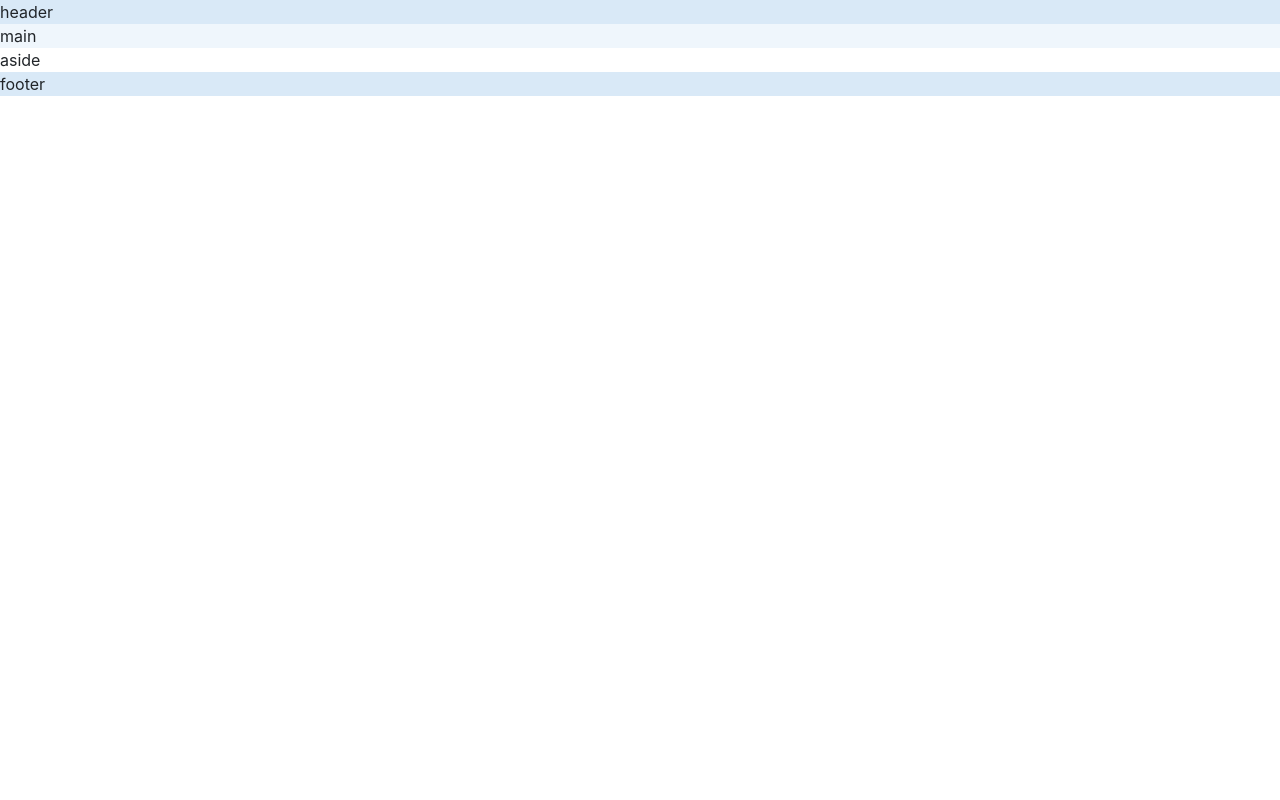
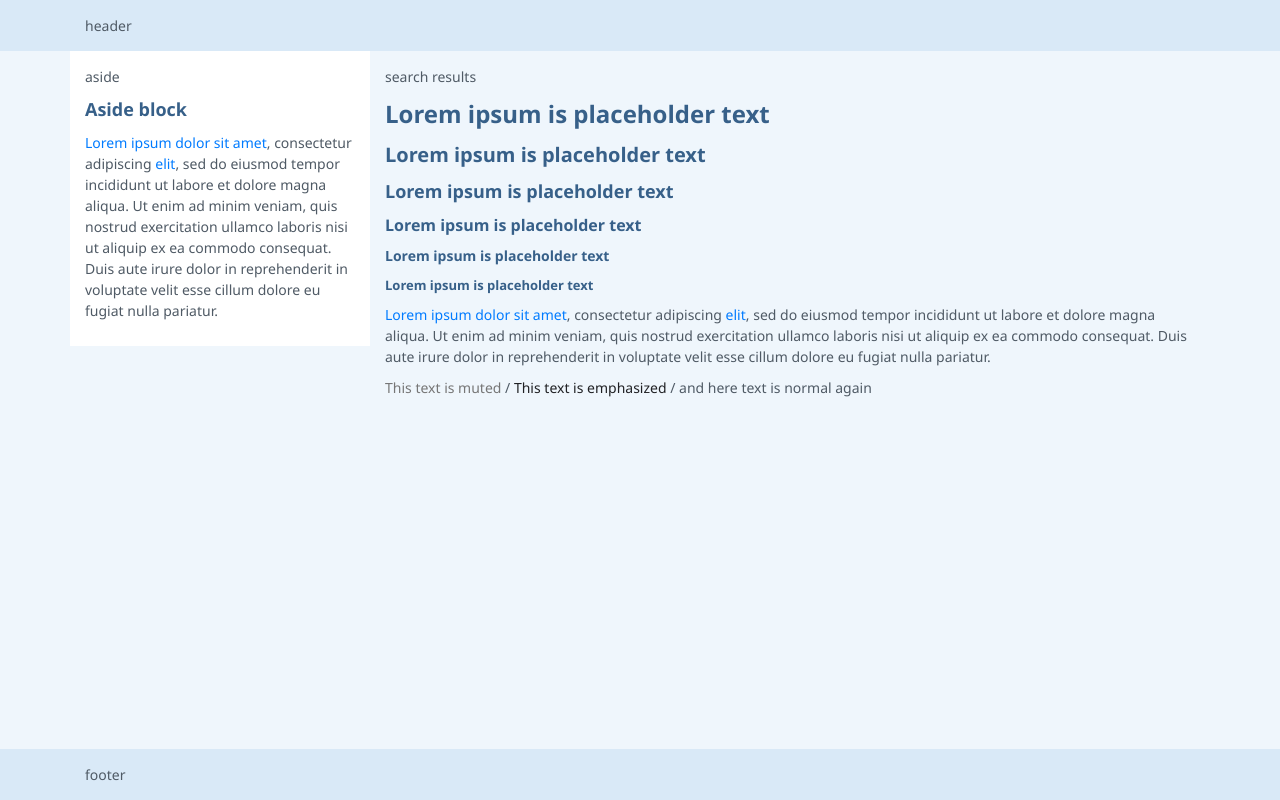
Before and after one commit to VilmantasT/app-boilerplate, a website: page src/index.html in a window 1280 px wide. Drawn offline with nearby package versions, Linux system fonts and the light colour scheme; files that its build step writes are made by us from their sources.

Commit message:
adding layout, typography and demo text

```diff
--- a/src/index.html
+++ b/src/index.html
@@ -21,14 +21,25 @@
             <main class="main">
                 <div class="container">
                     <div class="content-wrapper">
-                        main
+                        <p>search results</p>
+                        <h1>Lorem ipsum is placeholder text</h1>
+                        <h2>Lorem ipsum is placeholder text</h2>
+                        <h3>Lorem ipsum is placeholder text</h3>
+                        <h4>Lorem ipsum is placeholder text</h4>
+                        <h5>Lorem ipsum is placeholder text</h5>
+                        <h6>Lorem ipsum is placeholder text</h6>
+                        <p><a class="link" href="#" aria-label="Read more about Lorem ipsum meaning">Lorem ipsum dolor sit amet</a>, consectetur adipiscing <a class="link" href="#" aria-label="Read more about this topic">elit</a>, sed do eiusmod tempor incididunt ut labore et dolore magna aliqua. Ut enim ad minim veniam, quis nostrud exercitation ullamco laboris nisi ut aliquip ex ea commodo consequat. Duis aute irure dolor in reprehenderit in voluptate velit esse cillum dolore eu fugiat nulla pariatur.</p>
+                        <p><span class="muted">This text is muted</span> / <span class="emphasized">This text is emphasized</span> / and here text is normal again</p>
+
                     </div>
                 </div>
             </main>
             <aside class="aside">
                 <div class="container">
                     <div class="content-wrapper">
-                        aside
+                        <p>aside</p>
+                        <h3>Aside block</h3>
+                        <p><a class="link" href="#" aria-label="Read more about Lorem ipsum meaning">Lorem ipsum dolor sit amet</a>, consectetur adipiscing <a class="link" href="#" aria-label="Read more about this topic">elit</a>, sed do eiusmod tempor incididunt ut labore et dolore magna aliqua. Ut enim ad minim veniam, quis nostrud exercitation ullamco laboris nisi ut aliquip ex ea commodo consequat. Duis aute irure dolor in reprehenderit in voluptate velit esse cillum dolore eu fugiat nulla pariatur.</p>
                     </div>
                 </div>
             </aside>
--- a/src/styles/global/_all.scss
+++ b/src/styles/global/_all.scss
@@ -1,2 +1,3 @@
 @import "reboot";
+@import "typography";
 @import "helpers";
--- /dev/null
+++ b/src/styles/global/typography.scss
@@ -0,0 +1,26 @@
+html { font-size: $font-size__html; }
+
+body {
+    font-family: $font-family__body;
+    -webkit-font-smoothing: antialiased;
+    -moz-osx-font-smoothing: grayscale;
+    font-size: $font-size__body;
+    color: $color__text-body;
+}
+
+h1, .h1, h2, .h2, h3, .h3, h4, .h4, h5, .h5, h6, .h6 {
+    margin-bottom: $margin__headings;
+    font-family: $font-family__headings;
+    font-weight: $font-weight__headings;
+    line-height: $line-height__headings;
+    color: $color__text-headings;
+}
+
+h1, .h1 { font-size: $font-size__h1; }
+h2, .h2 { font-size: $font-size__h2; }
+h3, .h3 { font-size: $font-size__h3; }
+h4, .h4 { font-size: $font-size__h4; }
+h5, .h5 { font-size: $font-size__h5; }
+h6, .h6 { font-size: $font-size__h6; }
+
+p { margin-bottom: $margin__headings; }
--- /dev/null
+++ b/src/styles/layouts/_all.scss
@@ -0,0 +1,2 @@
+@import "mixins";
+@import "containers";
--- /dev/null
+++ b/src/styles/layouts/containers.scss
@@ -0,0 +1,46 @@
+.page-wrapper {
+    display: flex;
+    flex-direction: column;
+    flex-wrap: nowrap;
+    min-height: 100vh;
+}
+
+.page-header {
+    flex: 0 0 auto;
+}
+
+.page-footer {
+    flex: 0 0 auto;
+}
+
+.page-content {
+    display: flex;
+    flex-direction: column;
+    flex: 1 0 auto;
+
+    @include breakpoint-up(lg) {
+        flex-direction: row;
+    }
+
+    .aside {
+        order: 1;
+
+        @include breakpoint-up(lg) {
+            flex: 0 0 300px;
+        }
+    }
+
+    .main {
+        flex-grow: 1;
+        order: 2;
+    }
+}
+
+.container {
+    margin: 0 auto;
+    @include make-container-max-widths();
+
+    .content-wrapper {
+        padding: $size__gutter;
+    }
+}
--- /dev/null
+++ b/src/styles/layouts/mixins.scss
@@ -0,0 +1,22 @@
+@mixin breakpoint-up($name, $breakpoints: $width__breakpoints) {
+    $point_name: map-get($breakpoints, $name);
+    @media (min-width: $point_name) {
+        @content;
+    }
+}
+
+@mixin breakpoint-down($name, $breakpoints: $width__breakpoints) {
+    $point_name: map-get($breakpoints, $name);
+    @media (max-width: $point_name - 1px) {
+        @content;
+    }
+}
+
+// For each breakpoint, define the maximum width of the container in a media query
+@mixin make-container-max-widths($max-widths: $width__container-max-widths, $breakpoints: $width__breakpoints) {
+    @each $breakpoint, $container-max-width in $max-widths {
+        @include breakpoint-up($breakpoint, $breakpoints) {
+            max-width: $container-max-width;
+        }
+    }
+}
--- a/src/styles/styles.scss
+++ b/src/styles/styles.scss
@@ -1,4 +1,5 @@
 @import "variables/all";
 @import "global/all";
+@import "layouts/all";
 
 @import "../components/demo.scss";
--- a/src/styles/variables/_all.scss
+++ b/src/styles/variables/_all.scss
@@ -1,2 +1,3 @@
 @import "colors";
 @import "typography";
+@import "layout";
--- /dev/null
+++ b/src/styles/variables/layout.scss
@@ -0,0 +1,17 @@
+$width__breakpoints: (
+    nul: 0,
+    xs: 320px,
+    sm: 576px,
+    md: 768px,
+    lg: 992px,
+    xl: 1200px
+);
+
+$width__container-max-widths: (
+    sm: 540px,
+    md: 720px,
+    lg: 960px,
+    xl: 1140px
+);
+
+$size__gutter: 1.5rem;
```
